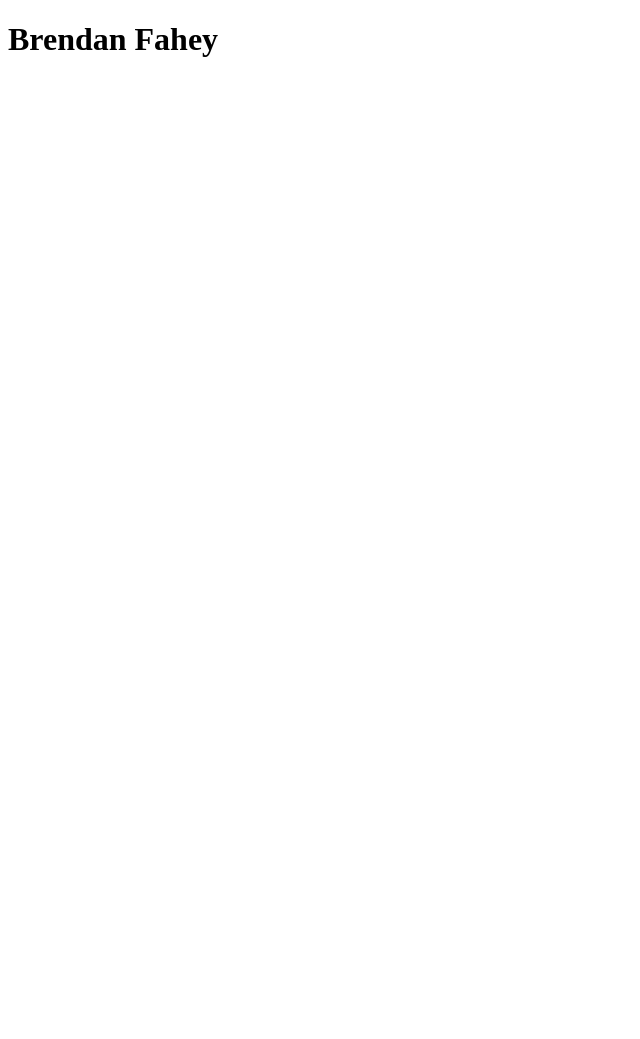
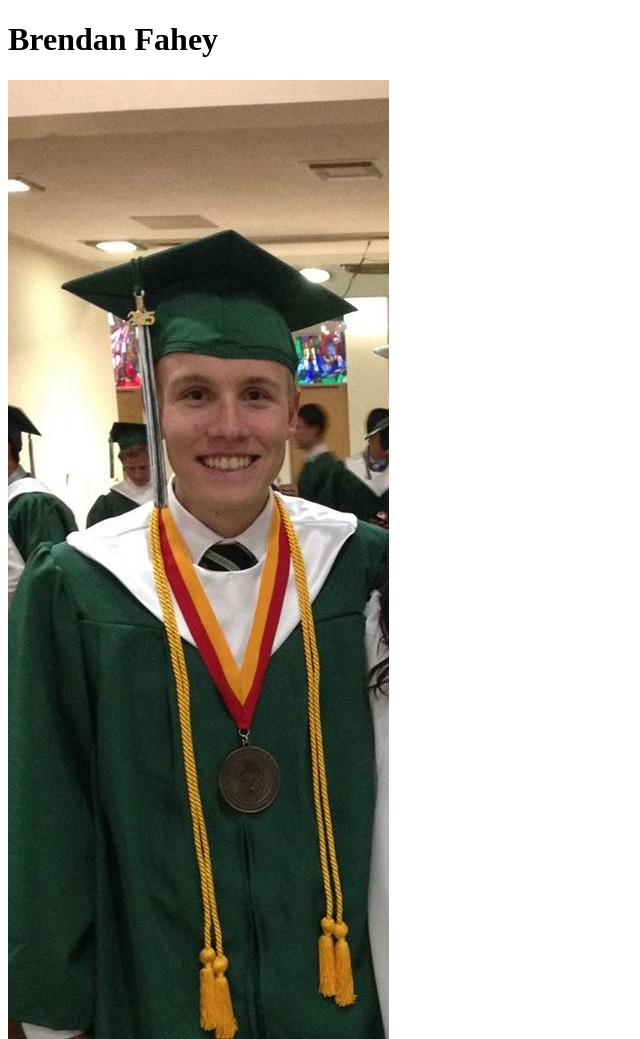
Before and after one commit to bmfahey/bmfahey.github.io, a plain HTML site: page index.html in a window 1280 px wide. Shown: the whole page, without its empty margins (0-640 px from the left). Before the commit the page ends 800 px from the top, so only its background shows below. Drawn offline with Linux system fonts and the light colour scheme.

Commit message:
fixed image

```diff
--- a/index.html
+++ b/index.html
@@ -8,7 +8,7 @@
 <body>
 <h1> Brendan Fahey </h1>
 <p>
-<a src = "./images/picture_of_me.jpg" alt = "This is a picture of Brendan Fahey" />
+<img src = "./images/picture_of_me.jpg" alt = "This is a picture of Brendan Fahey" />
 </p>
 
 </body>
```
